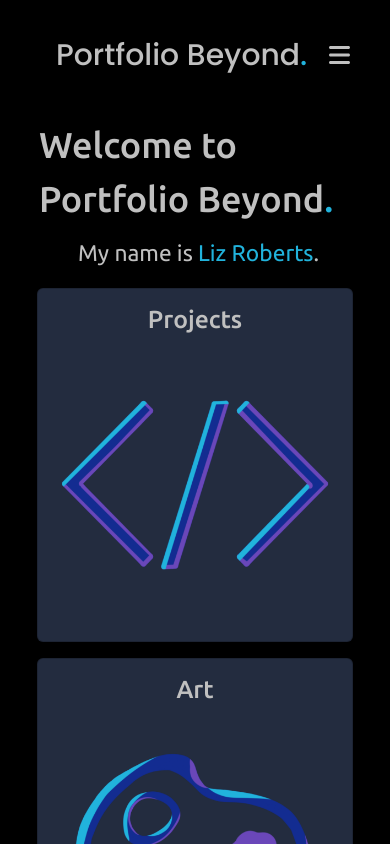
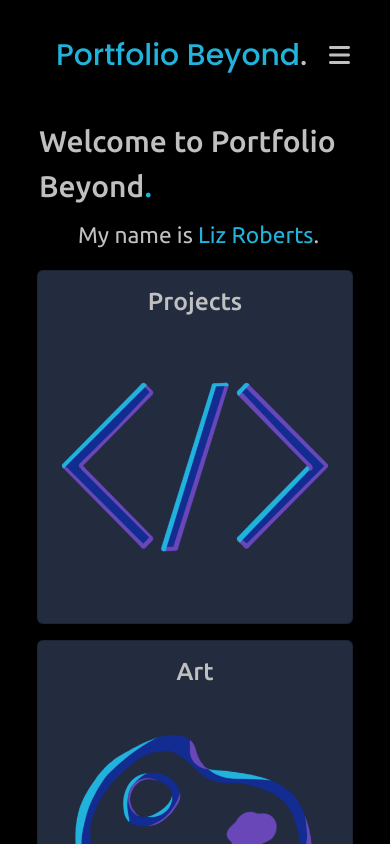
Before and after one commit to eroberts22/portfolio-beyond, a Vue app: page / in a window 390 px wide. Shown: the top 844 px of the page. Built offline with nearby package versions, Linux system fonts and the light colour scheme.

Commit message:
dynamic page title

```diff
--- a/src/components/Header/SiteTitle.vue
+++ b/src/components/Header/SiteTitle.vue
@@ -1,13 +1,14 @@
 <template>
   <div class="logo">
-    <router-link :to="{ name: 'Home'}">Portfolio Beyond<span>.</span></router-link>
+    <router-link :to="{ name: 'Home' }"
+      >Portfolio Beyond<span>.</span></router-link>
   </div>
 </template>
 
 <script>
 export default {
-  name: 'SiteTitle'
-}
+  name: "SiteTitle",
+};
 </script>
 
 <style scoped>
@@ -18,10 +19,11 @@ export default {
   padding: 10px 16px;
   transition: color 0.3s ease;
   font-weight: 500;
-  font-family: 'Poppins';
+  font-family: "Poppins";
 }
 
 .logo {
+  /* font-size: calc(1.8em + 1vmin); */
   font-size: calc(1.5em + 1.5vmin);
   margin: 0.5rem 1.5rem;
 }
@@ -40,4 +42,15 @@ export default {
   text-decoration: none;
   color: var(--off-white);
 }
+
+@media (max-width: 875px) {
+  .logo a,
+  .logo a:hover span {
+    color: var(--turquoise);
+  }
+  .logo a span,
+  .logo a:hover {
+    color: var(--off-white);
+  }
+}
 </style>
--- a/src/components/Home/HomeTitle.vue
+++ b/src/components/Home/HomeTitle.vue
@@ -1,25 +1,26 @@
 <template>
-  <div class="page-title">Welcome to Portfolio Beyond<span>.</span></div>
+  <PageTitle :titleText="text" :spanContent="span"/>
   <div class="page-sub-title">My name is <router-link :to="{ name: 'About'}">Liz Roberts<span>.</span></router-link></div>
 </template>
 
 <script>
+import PageTitle from '../PageTitle.vue'
+
 export default {
   name: 'HomeTitle',
+  components: {
+    PageTitle
+  },
+  data() {
+    return {
+      text: 'Welcome to Portfolio Beyond',
+      span: '.'
+    }
+  }
 }
 </script>
 
 <style scoped>
-.page-title {
-    text-align: left;
-    font-size: calc(2.0em + 1.0vmin);
-    font-weight: 500;
-    margin-top: 25px;
-    margin-bottom: 10px;
-    padding-left: 20%;
-    padding-right: 20%;
-}
-
 .page-sub-title {
     text-align: left;
     font-size: calc(1.3em + 0.5vmin);
@@ -28,7 +29,6 @@ export default {
     margin-bottom: 10px;
 }
 
-.page-title span,
 .page-sub-title span,
 .page-sub-title a,
 .page-sub-title a:hover span  {
@@ -42,11 +42,4 @@ export default {
     color: var(--off-white);
     transition: color 0.3s ease;
 }
-
-@media (max-width:992px) {
-    .page-title {
-       padding-left: 10%;
-       padding-right: 10%;
-    }
-}
 </style>
--- /dev/null
+++ b/src/components/PageTitle.vue
@@ -0,0 +1,40 @@
+<template>
+  <div class="page-title">
+    {{ titleText }}<span>{{ spanContent }}</span>
+  </div>
+</template>
+
+<script>
+export default {
+  name: "HomeTitle",
+  props: {
+    titleText: String,
+    spanContent: String,
+  },
+};
+</script>
+
+<style scoped>
+.page-title {
+  text-align: left;
+  font-size: calc(1.5em + 1.5vmin);
+  font-weight: 500;
+  margin-top: 25px;
+  margin-bottom: 10px;
+  padding-left: 20%;
+  padding-right: 20%;
+}
+
+.page-title span {
+  color: var(--turquoise);
+  text-decoration: none;
+  transition: color 0.3s ease;
+}
+
+@media (max-width: 992px) {
+  .page-title {
+    padding-left: 10%;
+    padding-right: 10%;
+  }
+}
+</style>
--- a/src/views/About.vue
+++ b/src/views/About.vue
@@ -1,4 +1,5 @@
 <template>
+  <PageTitle :titleText="text" :spanContent="span"/>
   <div class="central-box">
     <div style="width: 100%">
       <div class="inner-wrap-twothird">
@@ -24,17 +25,21 @@
 </template>
 
 <script>
+import PageTitle from "../components/PageTitle.vue"
 import CommentTextBox from "../components/CommentTextBox.vue";
 import LogoLink from "../components/About/LogoLink.vue";
 
 export default {
   name: "AboutView",
   components: {
+    PageTitle,
     CommentTextBox,
     LogoLink,
   },
   data() {
     return {
+      text: "Hello There",
+      span: "!",
       AboutMe: {
         title: "About Me",
         textCollection: [
--- a/src/views/Art.vue
+++ b/src/views/Art.vue
@@ -1,14 +1,24 @@
 <template>
   <ScrollUpButton />
+  <PageTitle :titleText="text" :spanContent="span"/>
+
 </template>
 
 <script>
 import ScrollUpButton from "../components/ScrollUpButton.vue"
+import PageTitle from "../components/PageTitle.vue"
 
 export default {
   name: 'ArtView',
   components: {
-    ScrollUpButton
+    ScrollUpButton,
+    PageTitle
+  },
+  data() {
+    return {
+      text: "Art Portfolio",
+      span: "."
+    }
   }
 }
 </script>
```
Lines whose indentation alone changed are shown as unchanged.
